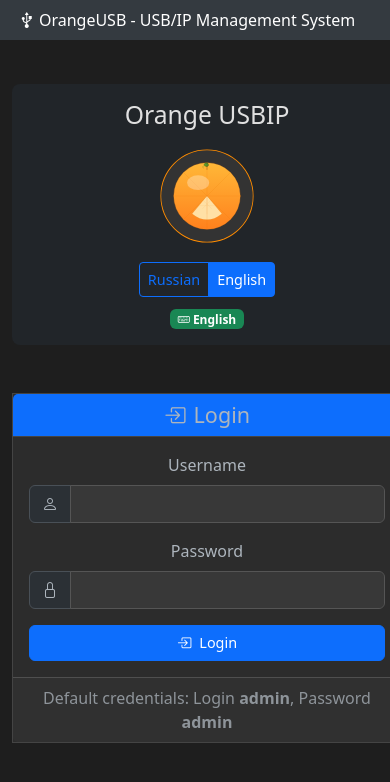
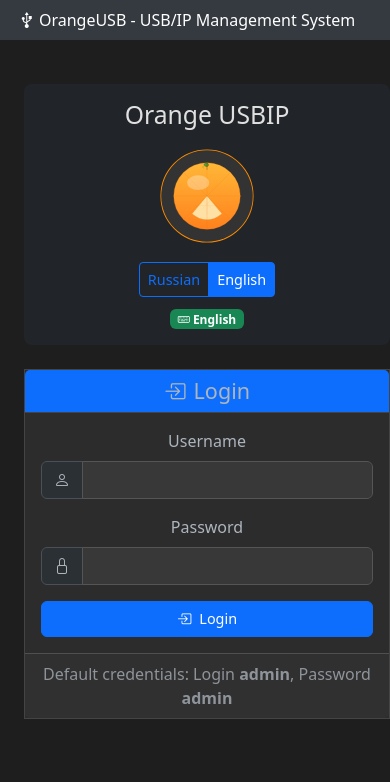
Before and after one commit to maksfaktor/usbip-web, a Flask app: template templates/login.html in a window 390 px wide. Shown: the top 782 px of the page. Run offline with Flask 3, Linux system fonts and the light colour scheme; the template is opened without the code that fills it, so the values that code supplies are empty.

Commit message:
Improve login page layout and overall look across different screen sizes
Refactor login.html to enhance responsiveness by adjusting container and navbar classes, and adding image_1745525041105.png.

Replit-Commit-Author: Agent
Replit-Commit-Session-Id: 9e34b9be-03c2-4f4c-8408-ad253c365f70
Replit-Commit-Screenshot-Url: https://storage.googleapis.com/screenshot-production-us-central1/3913cd2f-3667-4efe-8dec-14b05e58754b/89bdbfb8-0925-452f-b460-fe19459dabcb.jpg

```diff
--- a/templates/login.html
+++ b/templates/login.html
@@ -9,9 +9,9 @@
     <link href="https://cdn.jsdelivr.net/npm/bootstrap-icons@1.10.0/font/bootstrap-icons.css" rel="stylesheet">
     <link rel="stylesheet" href="{{ url_for('static', filename='css/style.css') }}">
 </head>
-<body class="d-flex flex-column align-items-center" style="width: 100%">
-    <nav class="navbar navbar-expand-lg navbar-dark bg-dark w-100">
-        <div class="container">
+<body>
+    <nav class="navbar navbar-expand-lg navbar-dark bg-dark">
+        <div class="container-fluid">
             <div class="text-center w-100">
                 <a class="navbar-brand" href="#" onclick="return false;">
                     <i class="bi bi-usb-symbol"></i> {{ t('app_name') }}
@@ -20,10 +20,10 @@
         </div>
     </nav>
 
-    <div class="container mt-4" style="max-width: 550px; margin-left: auto; margin-right: auto;">
-        <div class="row">
-            <div class="col-12 px-0">
-                <div class="d-flex flex-column align-items-center justify-content-center">
+    <div class="container">
+        <div class="row justify-content-center">
+            <div class="col-md-6">
+                <div class="mt-4">
                     <!-- Flexbox контейнер для заголовка, логотипа и языковых настроек -->
                     <div class="mb-4 w-100">
                         <div class="d-flex flex-column flex-md-row justify-content-between align-items-center bg-dark rounded-3 px-3 py-3 mb-4">
```
Also changed, not shown: attached_assets/image_1745525041105.png (added).
